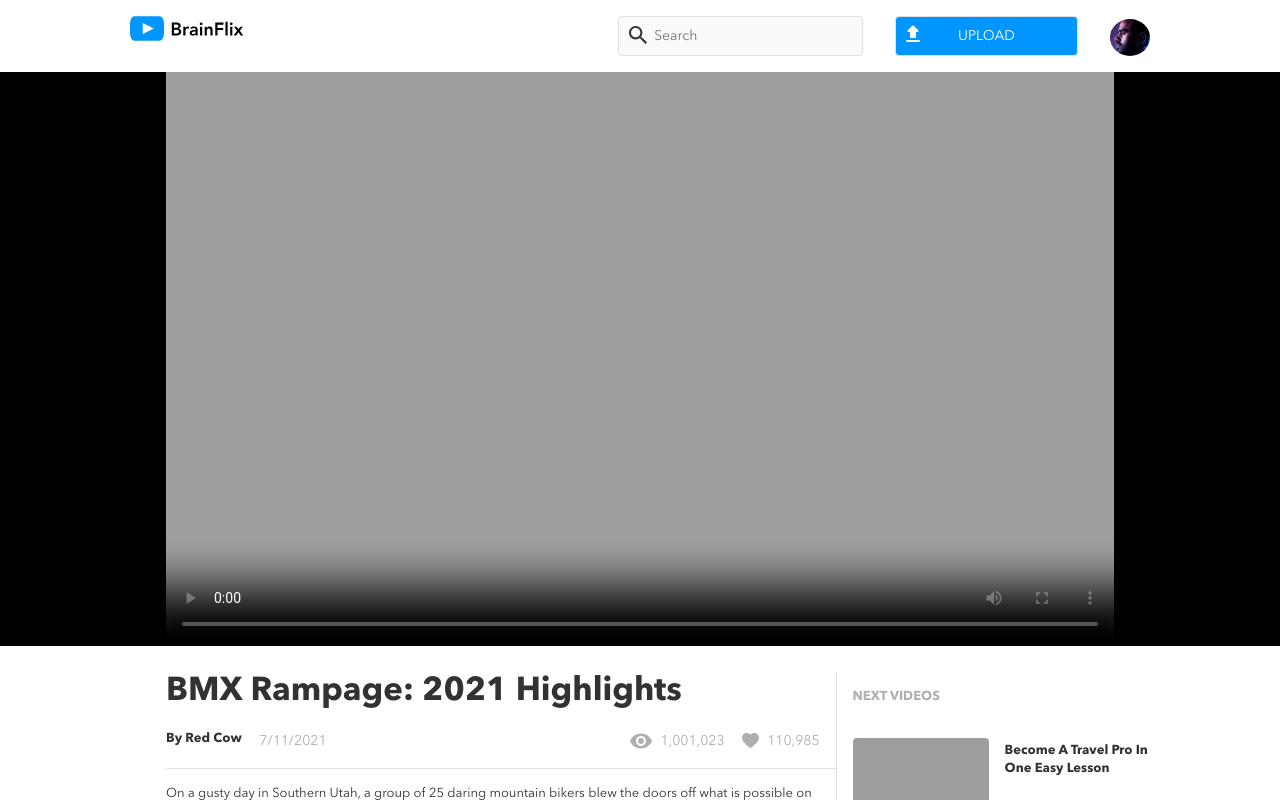
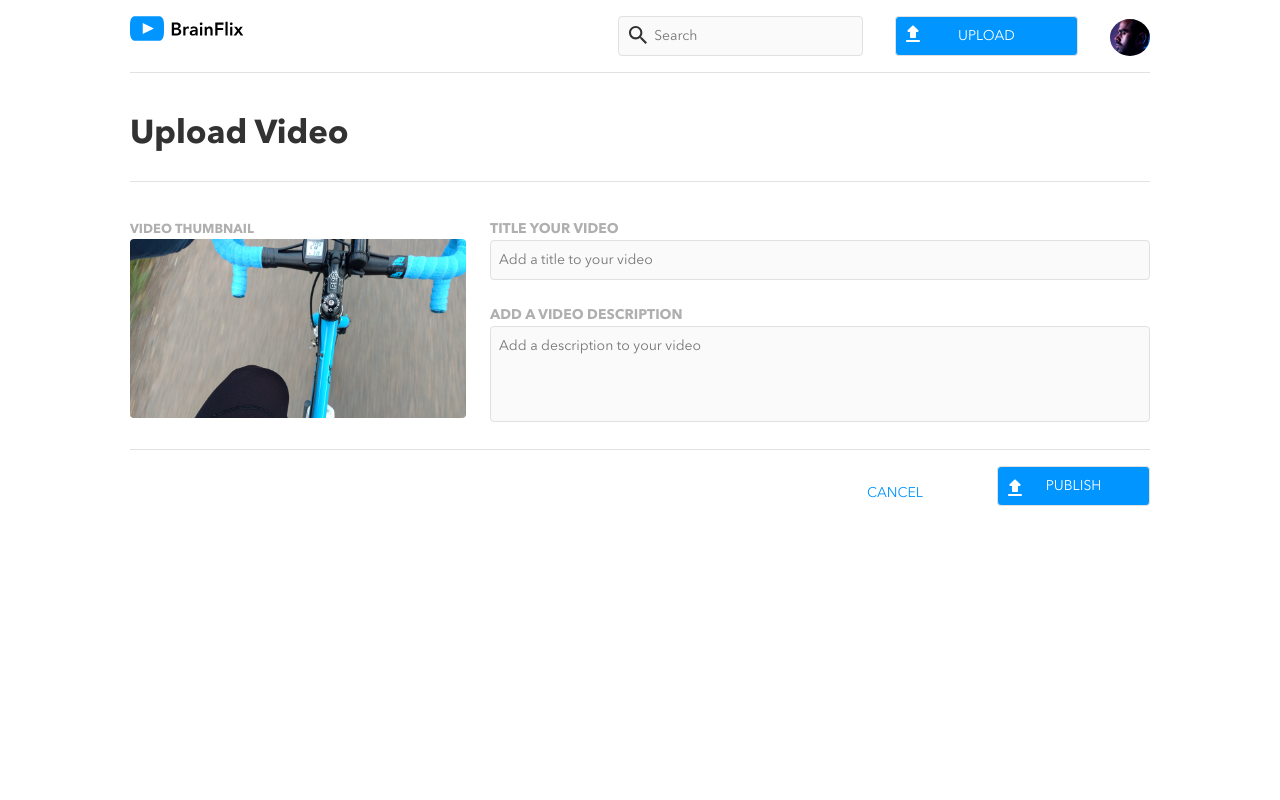
Before and after one commit to Thomasvovk/BrainFlix, a React (Create React App) app: page /upload in a window 1280 px wide. Shown: the top 800 px of the page. Built offline with nearby package versions, Linux system fonts and the light colour scheme; grey boxes are pictures that could not be loaded.

Commit message:
Updated upload page structure and style

```diff
--- a/package.json
+++ b/package.json
@@ -8,6 +8,7 @@
     "@testing-library/user-event": "^13.5.0",
     "react": "^18.2.0",
     "react-dom": "^18.2.0",
+    "react-router-dom": "^6.11.2",
     "react-scripts": "5.0.1",
     "sass": "^1.62.1",
     "web-vitals": "^2.1.4"
--- a/public/index.html
+++ b/public/index.html
@@ -2,19 +2,19 @@
 <html lang="en">
   <head>
     <meta charset="utf-8" />
-    <link rel="icon" href="%PUBLIC_URL%/favicon.ico" />
+    <!-- <link rel="icon" href="%PUBLIC_URL%/favicon.ico" /> -->
     <meta name="viewport" content="width=device-width, initial-scale=1" />
     <meta name="theme-color" content="#000000" />
     <meta
       name="description"
       content="Web site created using create-react-app"
     />
-    <link rel="apple-touch-icon" href="%PUBLIC_URL%/logo192.png" />
+    <!-- <link rel="apple-touch-icon" href="%PUBLIC_URL%/logo192.png" /> -->
     <!--
       manifest.json provides metadata used when your web app is installed on a
       user's mobile device or desktop. See https://developers.google.com/web/fundamentals/web-app-manifest/
     -->
-    <link rel="manifest" href="%PUBLIC_URL%/manifest.json" />
+    <!-- <link rel="manifest" href="%PUBLIC_URL%/manifest.json" /> -->
     <!--
       Notice the use of %PUBLIC_URL% in the tags above.
       It will be replaced with the URL of the `public` folder during the build.
@@ -24,7 +24,7 @@
       work correctly both with client-side routing and a non-root public URL.
       Learn how to configure a non-root public URL by running `npm run build`.
     -->
-    <title>React App</title>
+    <title>Brainflix</title>
   </head>
   <body>
     <noscript>You need to enable JavaScript to run this app.</noscript>
--- a/src/App.js
+++ b/src/App.js
@@ -1,10 +1,12 @@
 import "./App.scss";
 import { useState } from "react";
+import { BrowserRouter, Routes, Route, Link, Navigate } from "react-router-dom";
 import Header from "./components/Header/Header";
 import Hero from "./components/Hero/Hero";
 import VideoDescription from "./components/VideoDescription/VideoDescription";
 import Comments from "./components/Comments/Comments";
 import Videos from "./components/Videos/Videos";
+import Upload from "./components/Upload/Upload";
 // imported json files
 import videoList from "./data/videos.json";
 import videoDetails from "./data/video-details.json";
@@ -25,8 +27,15 @@ function App() {
   return (
     // Components with props
     <>
-      <Header />
-      <Hero starVideo={starVideo} />
+      <BrowserRouter>
+        <Header />
+
+        <Routes>
+          <Route path="/upload" element={<Upload />} />
+        </Routes>
+      </BrowserRouter>
+
+      {/* <Hero starVideo={starVideo} />
       <div className="videos-desktop">
         <div className="videos-desktop__left-container">
           <VideoDescription starVideo={starVideo} />
@@ -36,7 +45,7 @@ function App() {
           updateStarVideo={updateStarVideo}
           videoList={updatedVideoList}
         />
-      </div>
+      </div> */}
     </>
   );
 }
--- a/src/components/Header/Header.js
+++ b/src/components/Header/Header.js
@@ -1,3 +1,4 @@
+import { Link } from "react-router-dom";
 import "../Header/Header.scss";
 import logo from "../../assets/images/logo/BrainFlix-logo.svg";
 import profileImage from "../../assets/images/Mohan-muruge.jpg";
--- /dev/null
+++ b/src/components/Upload/Upload.js
@@ -0,0 +1,49 @@
+import "./Upload.scss";
+import uploadImage from "../../assets/images/Upload-video-preview.jpg";
+import { Link } from "react-router-dom";
+
+function Upload() {
+  return (
+    <section className="video-upload">
+      <h1 className="video-upload__title">Upload Video</h1>
+      <div className="video-upload__box">
+        <div className="video-upload__container">
+          <h2 className="video-upload__thumbnail">VIDEO THUMBNAIL</h2>
+          <img
+            className="video-upload__upload-image"
+            src={uploadImage}
+            alt="thumbnail"
+          />
+        </div>
+        <form className="video-upload__form">
+          <label className="video-upload__video-title" for="title">
+            TITLE YOUR VIDEO{" "}
+          </label>
+          <input
+            className="video-upload__title-input"
+            name="title"
+            id="title"
+            placeholder="Add a title to your video"
+            required
+          ></input>
+          <label className="video-upload__video-description" for="description">
+            ADD A VIDEO DESCRIPTION
+          </label>
+          <input
+            className="video-upload__description-input"
+            name="description"
+            id="description"
+            placeholder="Add a description to your video"
+            required
+          ></input>
+        </form>
+      </div>
+      <div className="video-upload__form-button-container">
+        <button className="video-upload__button-publish">PUBLISH</button>
+        <div className="video-upload__button-cancel">CANCEL</div>
+      </div>
+    </section>
+  );
+}
+
+export default Upload;
--- /dev/null
+++ b/src/components/Upload/Upload.scss
@@ -0,0 +1,160 @@
+@use "../../styles/partials/mixins" as *;
+@use "../../styles/partials/fonts" as *;
+@use "../../styles/partials/global" as *;
+@use "../../styles/partials/variables" as *;
+
+.video-upload {
+  padding-top: 1rem;
+  border-top: 1px solid $Mercury-color;
+  @include mobile-grid;
+  @include tablet {
+    @include tablet-grid;
+  }
+  @include desktop {
+    @include desktop-grid;
+  }
+
+  &__title {
+    padding-top: 16px;
+    padding-bottom: 16px;
+    @include page-header;
+    color: $BrainFlix-Black-color;
+    @include tablet {
+      @include tablet_desktop_page-header;
+      border-bottom: 1px solid $Mercury-color;
+      margin-bottom: 2.25rem;
+      padding-top: 1.5rem;
+      padding-bottom: 1.5rem;
+    }
+  }
+  &__thumbnail {
+    @include subheader;
+    color: $Silver-color;
+  }
+  @include tablet {
+    @include tablet_desktop_subheader;
+  }
+
+  &__video-title {
+    @include subheader;
+    color: $Silver-color;
+    @include tablet {
+      @include tablet_desktop_subheader;
+    }
+  }
+  &__title-input {
+    width: 100%;
+    padding: 0.5rem;
+    padding-left: 0.5rem;
+    border-radius: 0.25rem;
+    border: 1px solid $Mercury-color;
+    border-radius: 0.25rem;
+    background-color: $Alabaster-color;
+    @include body-copy;
+    color: $BrainFlix-Black-color;
+    margin-bottom: 1.5rem;
+    @include tablet {
+      @include tablet_desktop_body-copy;
+    }
+  }
+
+  &__video-description {
+    @include subheader;
+    color: $Silver-color;
+    @include tablet {
+      @include tablet_desktop_subheader;
+    }
+  }
+
+  &__description-input {
+    width: 100%;
+    padding: 0.5rem 0 4rem 0.5rem;
+    padding-left: 0.5rem;
+    border-radius: 0.25rem;
+    border: 1px solid $Mercury-color;
+    border-radius: 0.25rem;
+    background-color: $Alabaster-color;
+    @include body-copy;
+    color: $BrainFlix-Black-color;
+    margin-bottom: 1rem;
+    @include tablet {
+      @include tablet_desktop_body-copy;
+    }
+  }
+
+  &__upload-image {
+    width: 100%;
+    margin-bottom: 1rem;
+    border-radius: 0.25rem;
+    @include tablet {
+      width: 21rem;
+      margin-bottom: 2.25rem;
+    }
+    @include desktop {
+      margin-bottom: 1.5rem;
+    }
+  }
+
+  &__button-publish {
+    height: 2.5rem;
+    width: 100%;
+    @include body-copy;
+    border: 1px solid $Mercury-color;
+    background-color: $BrainFlix-Blue-color;
+    background-image: url(../../assets/images/icons/upload.svg);
+    background-repeat: no-repeat;
+    background-position: 0.3125rem 0.5625rem;
+    color: $White-color;
+    border-radius: 0.25rem;
+    display: flex;
+    justify-content: center;
+    align-items: center;
+    margin-top: 1rem;
+    cursor: pointer;
+    @include tablet {
+      width: 25%;
+      @include tablet_desktop_body-copy;
+    }
+
+    @include desktop {
+      width: 15%;
+    }
+  }
+
+  &__button-cancel {
+    width: 100%;
+    margin-top: 2rem;
+    display: flex;
+    justify-content: center;
+    cursor: pointer;
+    @include body-copy;
+    color: $BrainFlix-Blue-color;
+    @include tablet {
+      width: 20%;
+      @include tablet_desktop_body-copy;
+    }
+  }
+
+  &__form-button-container {
+    @include tablet {
+      border-top: 1px solid $Mercury-color;
+      display: flex;
+      flex-direction: row-reverse;
+      justify-content: end;
+    }
+  }
+
+  &__form {
+    @include desktop {
+      width: 100%;
+      margin-left: 1.5rem;
+    }
+  }
+
+  &__box {
+    @include desktop {
+      display: flex;
+      align-items: baseline;
+    }
+  }
+}
```
Also changed, not shown: src/assets/images/Upload-video-preview.jpg (added), 1 other file (tests, documents, lock files or other folders).
